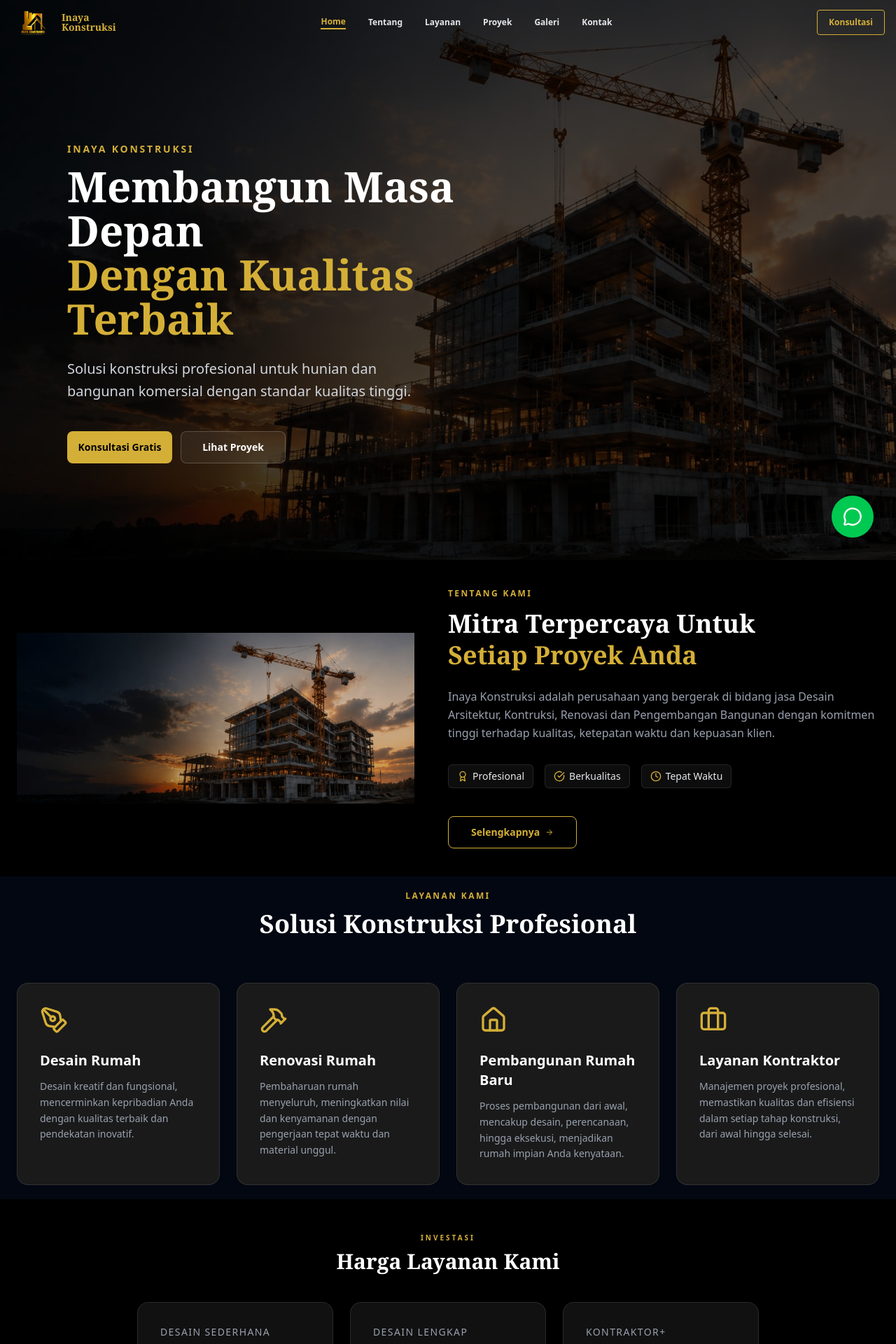
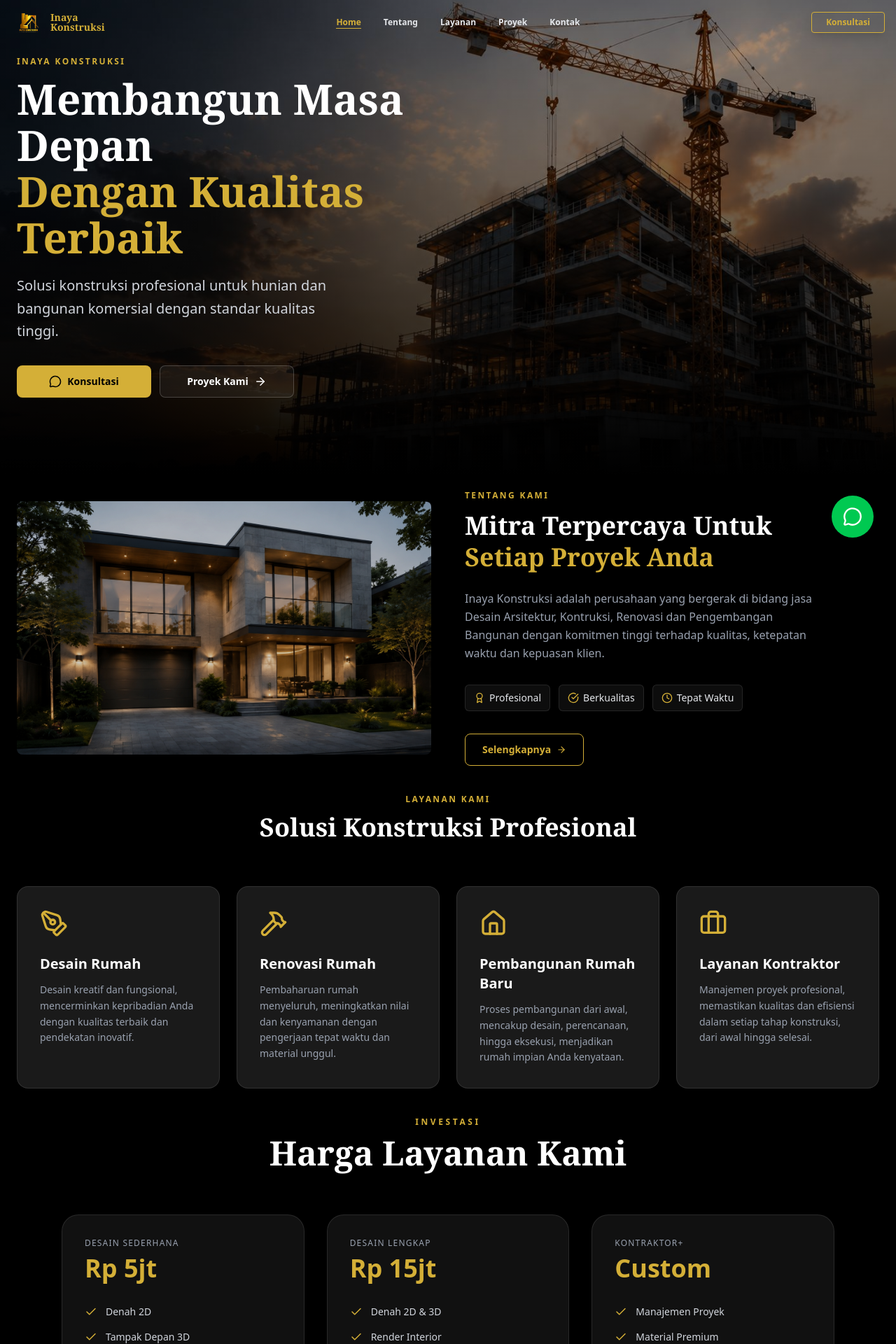
Before and after one commit to Rusdi125312/Inaya-Kontruksi, a Next.js app: page / in a window 1280 px wide. Shown: the top 1920 px of the page at 70% size. Built offline with nearby package versions, Linux system fonts and the light colour scheme.

Commit message:
update web

```diff
--- a/app/globals.css
+++ b/app/globals.css
@@ -1,4 +1,7 @@
 @import "tailwindcss";
+@tailwind base;
+@tailwind components;
+@tailwind utilities;
 
 /* Anda bisa menambahkan CSS custom lainnya di bawah sini */
 .gold-text {
@@ -7,13 +10,12 @@
   background-clip: text;
   -webkit-text-fill-color: transparent;
 }
-@media (max-width: 768px) {
-  body {
-    /* 0.6 artinya tampilan desktop dikecilkan menjadi 60% agar muat di HP */
-    zoom: 0.6;
-    width: 166.66%; /* Menyeimbangkan agar tidak ada ruang kosong di samping */
-    transform-origin: top left;
-  }
+
+html, body {
+  overflow-x: hidden;
+  width: 100%;
+  margin: 0;
+  padding: 0;
 }
 
 html {
--- a/app/layout.tsx
+++ b/app/layout.tsx
@@ -1,4 +1,4 @@
-import type { Metadata } from "next";
+import type { Metadata, Viewport } from "next"; // Tambahkan Viewport di sini
 import { Geist, Geist_Mono } from "next/font/google";
 import "./globals.css";
 
@@ -12,8 +12,17 @@ const geistMono = Geist_Mono({
   subsets: ["latin"],
 });
 
+// 1. Pindahkan viewport ke objek tersendiri
+export const viewport: Viewport = {
+  width: "device-width",
+  initialScale: 1,
+  maximumScale: 1, // Penting: mencegah user zoom paksa
+  userScalable: false,
+};
+
+// 2. Metadata hanya untuk konten SEO
 export const metadata: Metadata = {
- title: "Inaya Konstruksi | Solusi Konstruksi Profesional",
+  title: "Inaya Konstruksi | Solusi Konstruksi Profesional",
   description: "Jasa konstruksi, arsitektur, dan renovasi terpercaya.",
 };
 
@@ -27,7 +36,9 @@ export default function RootLayout({
       lang="id"
       className={`${geistSans.variable} ${geistMono.variable} h-full antialiased`}
     >
-  <body className="bg-black text-white">{children}</body>
+      <body className="bg-black text-white min-h-screen w-full overflow-x-hidden">
+        {children}
+      </body>
     </html>
   );
 }
--- a/app/page.tsx
+++ b/app/page.tsx
@@ -20,7 +20,6 @@ export default function Home() {
       <Price />
       <Portfolio />
       <Stats />
-
       <Footer />
   <a
   href="https://wa.me/6285720937430"
--- a/components/AboutUs.tsx
+++ b/components/AboutUs.tsx
@@ -5,64 +5,69 @@ import { Award, CheckCircle, Clock, ArrowRight } from 'lucide-react';
 
 export default function AboutUs() {
   return (
-    <section id="tentang" className="py-10 bg-black text-white overflow-hidden">
-      {/* flex-nowrap memastikan elemen tidak turun ke bawah meski layar kecil */}
-      <div className="max-w-7xl mx-auto px-6 flex flex-row flex-nowrap gap-6 md:gap-12 items-center">
+    <section id="tentang" className="py-5 bg-black text-white overflow-hidden">
+      {/* Container utama: flex-col untuk mobile, md:flex-row untuk desktop */}
+      <div className="max-w-7xl mx-auto px-6 flex flex-col md:flex-row gap-8 md:gap-12 items-center">
 
-        {/* Gambar - Dibuat w-1/2 (setengah) secara permanen */}
+        {/* Gambar - Responsive width */}
         <motion.div
-          initial={{ opacity: 0, x: -20 }}
-          whileInView={{ opacity: 1, x: 0 }}
+          initial={{ opacity: 0, y: 20 }}
+          whileInView={{ opacity: 1, y: 0 }}
           viewport={{ once: true }}
           transition={{ duration: 0.8 }}
-          className="relative w-1/2 h-full"
+          className="relative w-full md:w-1/2"
         >
+          <div className="overflow-hidden rounded-lg">
             <Image
-            src="/about-us.jpeg"
+              src="/about-us2.jpeg"
               alt="Tentang Inaya Konstruksi"
               width={650}
               height={450}
-            className="object-cover"
+              className="object-cover w-full h-auto"
             />
+          </div>
           <div className="absolute inset-0 bg-black/20" />
         </motion.div>
 
-        {/* Konten - Dibuat w-1/2 (setengah) secara permanen */}
+        {/* Konten - Center di mobile, Left di desktop */}
         <motion.div
-          initial={{ opacity: 0, x: 50 }}
-          whileInView={{ opacity: 1, x: 0 }}
+          initial={{ opacity: 0, y: 20 }}
+          whileInView={{ opacity: 1, y: 0 }}
           viewport={{ once: true }}
-          transition={{ duration: 0.8 }}
-          className="flex-none w-1/2"
+          transition={{ duration: 0.8, delay: 0.2 }}
+          className="w-full md:w-1/2 flex flex-col items-center md:items-start text-center md:text-left"
         >
-          <span className="text-[#D4AF37] tracking-[0.2em] uppercase text-[8px] md:text-xs mb-3 block font-bold">Tentang Kami</span>
-          <h2 className="text-xl md:text-4xl font-serif font-bold mb-4 md:mb-6 leading-tight">
-            Mitra Terpercaya Untuk <br /> <span className="text-[#D4AF37]">Setiap Proyek Anda</span>
+          <span className="text-[#D4AF37] tracking-[0.2em] uppercase text-[10px] md:text-xs mb-3 block font-bold">Tentang Kami</span>
+
+          <h2 className="text-2xl md:text-4xl font-serif font-bold mb-4 md:mb-6 leading-tight">
+            Mitra Terpercaya Untuk <br className="hidden md:block" />
+            <span className="text-[#D4AF37]">Setiap Proyek Anda</span>
           </h2>
-          <p className="text-[10px] md:text-base text-gray-400 mb-6 md:mb-8 leading-relaxed">
+
+          <p className="text-xs md:text-base text-gray-400 mb-6 md:mb-8 leading-relaxed max-w-lg">
             Inaya Konstruksi adalah perusahaan yang bergerak di bidang jasa Desain Arsitektur, Kontruksi, Renovasi dan Pengembangan Bangunan dengan komitmen tinggi terhadap kualitas, ketepatan waktu dan kepuasan klien.
           </p>
 
-         <div className="flex flex-row flex-wrap gap-x-4 gap-y-2 mt-8 justify-center md:justify-start">
+          <div className="flex flex-row flex-wrap gap-3 justify-center md:justify-start">
             {[
               { label: 'Profesional', icon: <Award size={16} /> },
               { label: 'Berkualitas', icon: <CheckCircle size={16} /> },
               { label: 'Tepat Waktu', icon: <Clock size={16} /> },
             ].map((item, index) => (
-              <div key={index} className="flex items-center gap-1.5 text-xs md:text-sm text-gray-200 bg-white/5 px-3 py-1.5 rounded-md border border-white/10">
+              <div key={index} className="flex items-center gap-1.5 text-[10px] md:text-sm text-gray-200 bg-white/5 px-3 py-2 rounded-md border border-white/10">
                 <span className="text-[#D4AF37]">{item.icon}</span>
-                <span className="whitespace-nowrap font-medium">{item.label}</span>
+                <span className="font-medium">{item.label}</span>
               </div>
             ))}
           </div>
 
-       <div className="mt-6 md:mt-10">
+          <div className="mt-8">
             <a
-          href="/about" // Sesuaikan dengan folder baru Anda (app/about/page.tsx)
-          className="inline-flex items-center gap-2 px-3 md:px-8 py-2 md:py-3 border border-[#D4AF37] text-[#D4AF37] font-bold text-[9px] md:text-sm rounded-lg hover:bg-[#D4AF37] hover:text-black transition-all duration-300"
+              href="/about"
+              className="inline-flex items-center gap-2 px-6 py-3 border border-[#D4AF37] text-[#D4AF37] font-bold text-[10px] md:text-sm rounded-lg hover:bg-[#D4AF37] hover:text-black transition-all duration-300"
             >
               Selengkapnya
-          <ArrowRight size={12} />
+              <ArrowRight size={14} />
             </a>
           </div>
         </motion.div>
--- a/components/Hero.tsx
+++ b/components/Hero.tsx
@@ -1,11 +1,12 @@
 "use client";
 import { motion } from 'framer-motion';
+import { MessageCircle, ArrowRight } from 'lucide-react'; // Import ikon yang dibutuhkan
 
 export default function Hero() {
   return (
-    <section className="relative h-screen w-full flex flex-col pt-16 overflow-hidden bg-black">
+    <section className="relative min-h-[85vh] w-full flex flex-col pt-20 pb-10 overflow-hidden bg-black">
 
-      {/* Background dengan Animasi Zoom-Out */}
+      {/* Background */}
       <motion.div
         initial={{ opacity: 0, scale: 1.1 }}
         animate={{ opacity: 1, scale: 1 }}
@@ -17,52 +18,51 @@ export default function Hero() {
           alt="Inaya Konstruksi"
           className="w-full h-full object-cover object-center"
         />
-        <div className="absolute inset-0 bg-black/70"></div>
+        <div className="absolute inset-0 bg-gradient-to-t from-black via-black/60 to-black/30"></div>
       </motion.div>
 
       {/* Kontainer Utama */}
-      {/* pt-20 menaikkan konten, md:pl-24 menggeser konten ke kanan di desktop */}
       <motion.div
         initial={{ opacity: 0, y: 20 }}
         animate={{ opacity: 1, y: 0 }}
         transition={{ duration: 0.8, ease: "easeOut" }}
-        className="relative z-10 w-full max-w-7xl mx-auto px-6 h-full flex flex-col justify-center pt-10 md:pt-0 md:justify-center md:pl-24"
+        className="relative z-10 w-full max-w-7xl mx-auto px-6 flex flex-col justify-center h-full"
       >
-        {/* Konten Mobile: w-full untuk mencegah zoom-in paksa, max-w-[90%] agar tidak mentok kiri */}
-        <div className="w-full max-w-[90%] sm:max-w-xl">
+        <div className="w-full max-w-2xl">
 
           <motion.span
-            className="text-[#D4AF37] tracking-[0.2em] uppercase text-xs md:text-sm mb-3 block font-bold"
+            className="text-[#D4AF37] tracking-[0.2em] uppercase text-[10px] sm:text-xs mb-3 block font-bold"
           >
             Inaya Konstruksi
           </motion.span>
 
           <motion.h1
-            className="text-4xl sm:text-5xl md:text-6xl font-serif font-bold text-white mb-6 leading-[1.05]"
+            className="text-3xl sm:text-5xl md:text-6xl font-serif font-bold text-white mb-5 leading-[1.1]"
           >
             Membangun Masa Depan <br />
             <span className="text-[#D4AF37]">Dengan Kualitas Terbaik</span>
           </motion.h1>
 
           <motion.p
-            className="text-base md:text-xl text-gray-300 mb-10 max-w-sm md:max-w-lg leading-relaxed"
+            className="text-sm sm:text-base md:text-xl text-gray-300 mb-8 max-w-md leading-relaxed"
           >
             Solusi konstruksi profesional untuk hunian dan bangunan komersial dengan standar kualitas tinggi.
           </motion.p>
 
-                    {/* Tombol: flex-row memastikan tetap berjejer ke samping di semua ukuran layar */}
-       <motion.div
-  className="flex flex-row gap-3 w-full"
->
-  {/* Gunakan max-w-[150px] agar tombol tidak melebar melebihi batas yang diinginkan */}
-  <button className="flex-1 max-w-[150px] px-2 py-3 bg-[#D4AF37] text-black font-bold text-[11px] sm:text-sm rounded-lg hover:scale-[1.02] active:scale-[0.98] transition-all whitespace-nowrap overflow-hidden text-ellipsis">
-    Konsultasi Gratis
-  </button>
+          {/* Tombol dengan Ikon */}
+          <motion.div className="flex flex-col sm:flex-row gap-3 w-full sm:w-auto">
+            {/* Tombol Konsultasi dengan Icon WA */}
+            <button className="flex items-center justify-center gap-2 w-full sm:w-48 px-6 py-3 bg-[#D4AF37] text-black font-bold text-sm rounded-lg hover:bg-[#b8972f] transition-all">
+              <MessageCircle size={18} />
+              Konsultasi
+            </button>
 
-  <button className="flex-1 max-w-[150px] px-2 py-3 bg-white/5 backdrop-blur-md border border-white/20 text-white font-bold text-[11px] sm:text-sm rounded-lg hover:bg-white/10 transition-all whitespace-nowrap overflow-hidden text-ellipsis">
-    Lihat Proyek
-  </button>
-</motion.div>
+            {/* Tombol Lihat Proyek dengan Icon Panah */}
+            <button className="flex items-center justify-center gap-2 w-full sm:w-48 px-6 py-3 bg-white/5 border border-white/20 text-white font-bold text-sm rounded-lg hover:bg-white/10 transition-all">
+              Proyek Kami
+              <ArrowRight size={18} />
+            </button>
+          </motion.div>
         </div>
       </motion.div>
     </section>
--- a/components/Navbar.tsx
+++ b/components/Navbar.tsx
@@ -1,20 +1,19 @@
 "use client";
 import { useState, useEffect } from 'react';
 import Image from 'next/image';
-import Link from 'next/link'; // Wajib import ini
-import { usePathname } from 'next/navigation'; // Wajib import ini
+import Link from 'next/link';
+import { usePathname } from 'next/navigation';
 
 export default function Navbar() {
   const [isScrolled, setIsScrolled] = useState(false);
-  const pathname = usePathname(); // Mendeteksi URL aktif
+  const pathname = usePathname();
 
   const navItems = [
     { label: 'Home', href: '/' },
     { label: 'Tentang', href: '/about' },
     { label: 'Layanan', href: '/layanan' },
-    { label: 'Proyek', href: '/portfolio' }, // Tambahkan / agar konsisten
-    { label: 'Galeri', href: '/#galeri' }, // Tambahkan / agar konsisten
-    { label: 'Kontak', href: '/#kontak' }, // Tambahkan / agar konsisten
+    { label: 'Proyek', href: '/portfolio' },
+    { label: 'Kontak', href: '/#kontak' },
   ];
 
   useEffect(() => {
@@ -24,32 +23,29 @@ export default function Navbar() {
   }, []);
 
   return (
-    <nav className={`fixed top-0 w-full z-50 transition-all duration-300 ${isScrolled ? 'bg-black/95 border-b border-white/10 py-2' : 'bg-transparent py-3'}`}>
-      <div className="flex flex-nowrap items-center justify-between px-4 w-full">
+    <nav className={`fixed top-0 w-full z-50 transition-all duration-300 ${isScrolled ? 'bg-black/95 border-b border-white/10' : 'bg-transparent'}`}>
+      {/* Container utama menggunakan grid agar posisi presisi */}
+      <div className="grid grid-cols-[auto_1fr_auto] items-center px-4 h-16 gap-4">
 
-        {/* Logo */}
-        <Link href="/" className="flex items-center gap-3 flex-none">
-          <Image src="/logo-inaya.png" alt="Inaya Konstruksi Logo" width={160} height={40} className="h-10 w-auto" />
-          <div className="flex flex-col">
+        {/* 1. Logo (Selalu di kiri) */}
+        <Link href="/" className="flex items-center gap-2 flex-none">
+          <Image src="/logo-inaya.png" alt="Inaya Logo" width={32} height={32} className="h-8 w-auto" />
+          <div className="hidden sm:flex flex-col">
             <span className="text-[#D4AF37] font-serif font-bold text-sm leading-none">Inaya</span>
             <span className="text-[#D4AF37] font-serif font-bold text-sm leading-none">Konstruksi</span>
           </div>
         </Link>
 
-        {/* Menu Navigasi */}
-        <div className="flex flex-nowrap items-center gap-x-4 md:gap-x-8 text-[12px] font-bold text-gray-200 mx-4">
+        {/* 2. Menu Navigasi (Tengah di Desktop, Scrollable di Mobile) */}
+        <div className="flex items-center gap-x-4 md:gap-x-8 overflow-x-auto whitespace-nowrap scrollbar-hide justify-start md:justify-center px-2">
           {navItems.map((item) => {
-            // Logika aktif: jika pathname cocok dengan href
             const isActive = pathname === item.href;
-
             return (
               <Link
                 key={item.label}
                 href={item.href}
-                className={`whitespace-nowrap transition-colors duration-300 ${
-                  isActive
-                  ? 'text-[#D4AF37] border-b-2 border-[#D4AF37]'
-                  : 'hover:text-[#D4AF37]'
+                className={`text-[10px] md:text-xs font-bold transition-colors duration-300 ${
+                  isActive ? 'text-[#D4AF37] border-b border-[#D4AF37]' : 'text-gray-200 hover:text-[#D4AF37]'
                 }`}
               >
                 {item.label}
@@ -58,10 +54,14 @@ export default function Navbar() {
           })}
         </div>
 
-        {/* Tombol Konsultasi */}
-        <a href="https://wa.me/6285720937430" className="border border-[#D4AF37] text-[#D4AF37] px-4 py-2 text-[12px] hover:bg-[#D4AF37] hover:text-black font-bold transition rounded shadow-lg">
+        {/* 3. Tombol Konsultasi (Selalu di pojok kanan) */}
+        <a
+          href="https://wa.me/6285720937430"
+          className="flex-none border border-[#D4AF37] text-[#D4AF37] px-3 py-1.5 md:px-5 text-[10px] md:text-xs hover:bg-[#D4AF37] hover:text-black font-bold transition rounded shadow-lg"
+        >
           Konsultasi
         </a>
+
       </div>
     </nav>
   );
--- a/components/Portfolio.tsx
+++ b/components/Portfolio.tsx
@@ -18,7 +18,7 @@ export default function Projects() {
   };
 
   return (
-    <section id="proyek" className="py-12 bg-gray-950 text-white overflow-hidden">
+    <section id="proyek" className="py-12 bg-black text-white overflow-hidden">
       <div className="max-w-7xl mx-auto px-6">
 
         {/* Header dengan Animasi Muncul */}
--- a/components/Price.tsx
+++ b/components/Price.tsx
@@ -4,43 +4,64 @@ import { Check } from 'lucide-react';
 
 export default function Pricing() {
   const plans = [
-    { title: "Desain Sederhana", price: "Rp 5jt" },
-    { title: "Desain Lengkap", price: "Rp 15jt" },
-    { title: "Kontraktor+", price: "Custom" },
+    {
+      title: "Desain Sederhana",
+      price: "Rp 5jt",
+      features: ["Denah 2D", "Tampak Depan 3D", "Revisi 2x"]
+    },
+    {
+      title: "Desain Lengkap",
+      price: "Rp 15jt",
+      features: ["Denah 2D & 3D", "Render Interior", "Gambar Kerja", "Revisi 5x"]
+    },
+    {
+      title: "Kontraktor+",
+      price: "Custom",
+      features: ["Manajemen Proyek", "Material Premium", "Laporan Harian", "Konsultasi 24/7"]
+    },
   ];
 
-  // Fungsi untuk handle klik WA
   const handleWhatsApp = (title: string, price: string) => {
-    const phoneNumber = "628720937430"; // Ganti dengan nomor WA Anda (tanpa + atau 0)
+    const phoneNumber = "628720937430";
     const message = `Halo Inaya Konstruksi, saya tertarik dengan paket ${title} seharga ${price}. Bisa bantu jelaskan lebih lanjut?`;
-    const url = `https://wa.me/${phoneNumber}?text=${encodeURIComponent(message)}`;
-    window.open(url, "_blank");
+    window.open(`https://wa.me/${phoneNumber}?text=${encodeURIComponent(message)}`, "_blank");
   };
 
   return (
-    <section id="harga" className="py-12 bg-black text-white overflow-hidden">
-      <div className="max-w-7xl mx-auto px-8">
-        <div className="text-center mb-10">
-          <h3 className="text-[#D4AF37] tracking-[0.3em] uppercase text-[10px] font-bold mb-2">Investasi</h3>
-          <h2 className="text-3xl font-serif font-bold">Harga Layanan Kami</h2>
+    <section id="harga" className="py-5 bg-black text-white">
+      <div className="max-w-6xl mx-auto px-6">
+        <div className="text-center mb-16">
+          <h3 className="text-[#D4AF37] tracking-[0.3em] uppercase text-xs font-bold mb-3">Investasi</h3>
+          <h2 className="text-3xl md:text-5xl font-serif font-bold">Harga Layanan Kami</h2>
         </div>
 
-        <div className="flex flex-row flex-nowrap items-stretch justify-center gap-6 w-full">
+        {/* Grid: 1 kolom di mobile, 3 kolom di desktop */}
+        <div className="grid grid-cols-1 md:grid-cols-3 gap-8">
           {plans.map((plan, index) => (
             <motion.div
               key={index}
-              initial={{ opacity: 0, y: 20 }}
+              initial={{ opacity: 0, y: 30 }}
               whileInView={{ opacity: 1, y: 0 }}
               viewport={{ once: true }}
-              className="flex-none w-[280px] p-8 bg-[#111] border border-white/10 rounded-2xl hover:border-[#D4AF37] transition-all"
+              transition={{ duration: 0.5, delay: index * 0.2 }}
+              whileHover={{ y: -10 }} // Efek melayang saat hover
+              className="p-8 bg-[#111] border border-white/10 rounded-3xl hover:border-[#D4AF37] transition-all flex flex-col"
             >
-              <h4 className="text-sm uppercase tracking-widest text-gray-400 mb-2">{plan.title}</h4>
-              <h2 className="text-3xl font-bold text-[#D4AF37] mb-6">{plan.price}</h2>
+              <h4 className="text-xs uppercase tracking-widest text-gray-400 mb-2">{plan.title}</h4>
+              <h2 className="text-4xl font-bold text-[#D4AF37] mb-8">{plan.price}</h2>
 
-              {/* Tombol yang memanggil fungsi WhatsApp */}
+              <ul className="space-y-4 mb-8 flex-grow">
+                {plan.features.map((feature, i) => (
+                  <li key={i} className="flex items-center gap-3 text-sm text-gray-300">
+                    <Check size={18} className="text-[#D4AF37]" />
+                    {feature}
+                  </li>
+                ))}
+              </ul>
+
               <button
                 onClick={() => handleWhatsApp(plan.title, plan.price)}
-                className="w-full py-2 border border-[#D4AF37] text-[#D4AF37] text-xs font-bold rounded-lg hover:bg-[#D4AF37] hover:text-black transition-all"
+                className="w-full py-4 border border-[#D4AF37] text-[#D4AF37] font-bold rounded-xl hover:bg-[#D4AF37] hover:text-black transition-all duration-300"
               >
                 Pilih Paket
               </button>
--- a/components/Services.tsx
+++ b/components/Services.tsx
@@ -11,27 +11,31 @@ export default function Services() {
   ];
 
   return (
-    <section id="layanan" className="py-5 bg-gray-950 text-white">
+    <section id="layanan" className="py-5 bg-black text-white">
       <div className="max-w-7xl mx-auto px-6">
         <div className="text-center mb-16">
           <h3 className="text-[#D4AF37] tracking-[0.2em] uppercase text-xs font-bold mb-3">Layanan Kami</h3>
           <h2 className="text-3xl md:text-4xl font-serif font-bold">Solusi Konstruksi Profesional</h2>
         </div>
 
-        <div className="flex flex-row md:grid md:grid-cols-4 gap-6 overflow-x-auto pb-6 md:pb-0 scrollbar-hide">
+        {/* PERUBAHAN UTAMA:
+           - Gunakan grid-cols-1 untuk mobile (stacking vertikal).
+           - Gunakan sm:grid-cols-2 untuk tablet.
+           - Gunakan md:grid-cols-4 untuk desktop.
+        */}
+        <div className="grid grid-cols-1 sm:grid-cols-2 md:grid-cols-4 gap-6">
           {services.map((service, index) => (
             <motion.div
               key={index}
-              /* Pengaturan Animasi */
-              initial={{ opacity: 0, y: 50 }} // Muncul dari bawah
-              whileInView={{ opacity: 1, y: 0 }} // Menuju posisi asli
-              viewport={{ once: true, margin: "-100px" }} // Animasi mulai saat card 100px masuk layar
+              initial={{ opacity: 0, y: 30 }}
+              whileInView={{ opacity: 1, y: 0 }}
+              viewport={{ once: true }}
               transition={{
                 duration: 0.6,
-                delay: index * 0.15, // Delay bertahap tiap card
-                ease: [0.22, 1, 0.36, 1] // Easing 'smooth' ala profesional
+                delay: index * 0.1,
+                ease: "easeOut"
               }}
-              className="flex-none w-[260px] md:w-full p-8 bg-[#1a1a1a] border border-white/10 rounded-2xl hover:border-[#D4AF37] transition-all group"
+              className="p-8 bg-[#1a1a1a] border border-white/10 rounded-2xl hover:border-[#D4AF37] transition-all group flex flex-col items-center text-center md:items-start md:text-left"
             >
               <div className="text-[#D4AF37] mb-6 group-hover:scale-110 transition-transform duration-500">
                 {service.icon}
```
Also changed, not shown: public/about-us.jpeg (deleted), public/about-us2.jpeg (added). Lines whose indentation alone changed are shown as unchanged.
